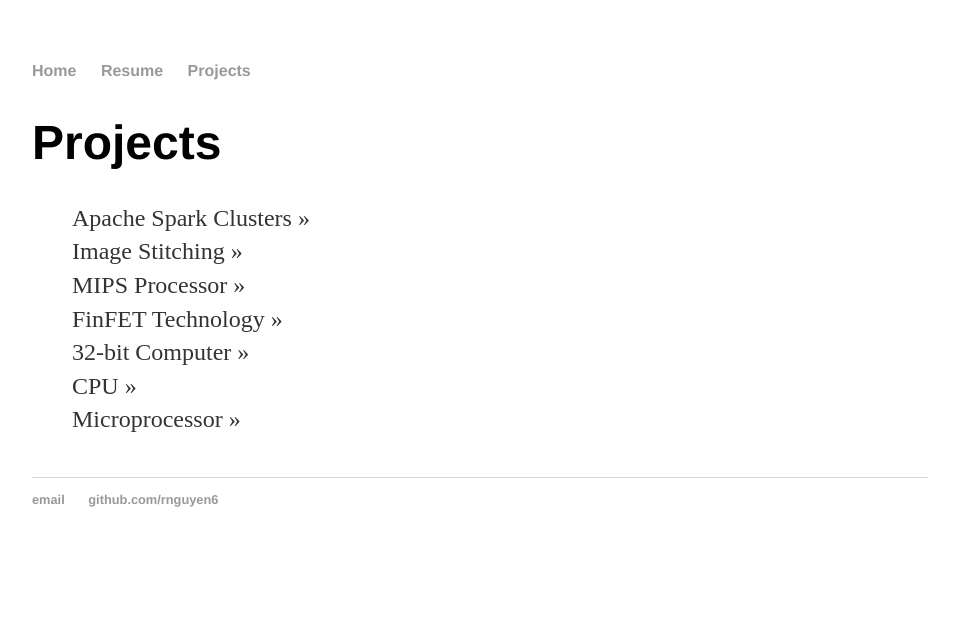
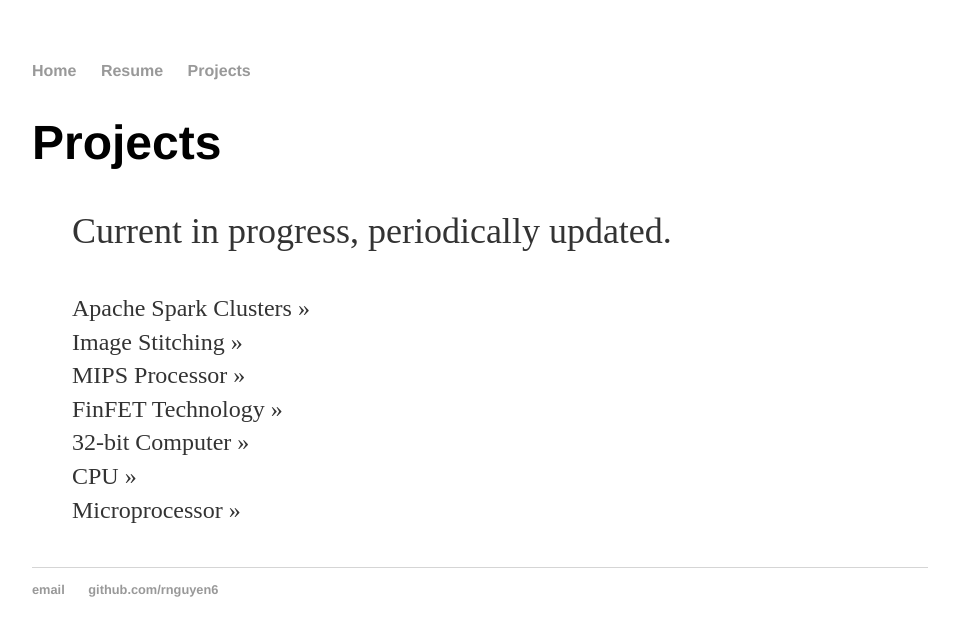
Before and after one commit to rnguyen6/rnguyen6.github.io, a Jekyll site: the page built from projects/index.html, in a window 1280 px wide. Shown: the top 636 px of the page, without its empty margins (160-1119 px from the left). Built offline with Jekyll 4.4.1, drawn with Linux system fonts in a browser that asks for light colours.

Commit message:
Update index.html

```diff
--- a/projects/index.html
+++ b/projects/index.html
@@ -4,6 +4,9 @@ title: Projects
 ---
 <h1>{{ page.title }}</h1>
 <ul class="posts">
+    <p>
+        Current in progress, periodically updated.
+    </p>
     <li><span>Apache Spark Clusters</span> &raquo;</li>
     <li><span>Image Stitching</span> &raquo;</li>
     <li><span>MIPS Processor</span> &raquo;</li>
```
